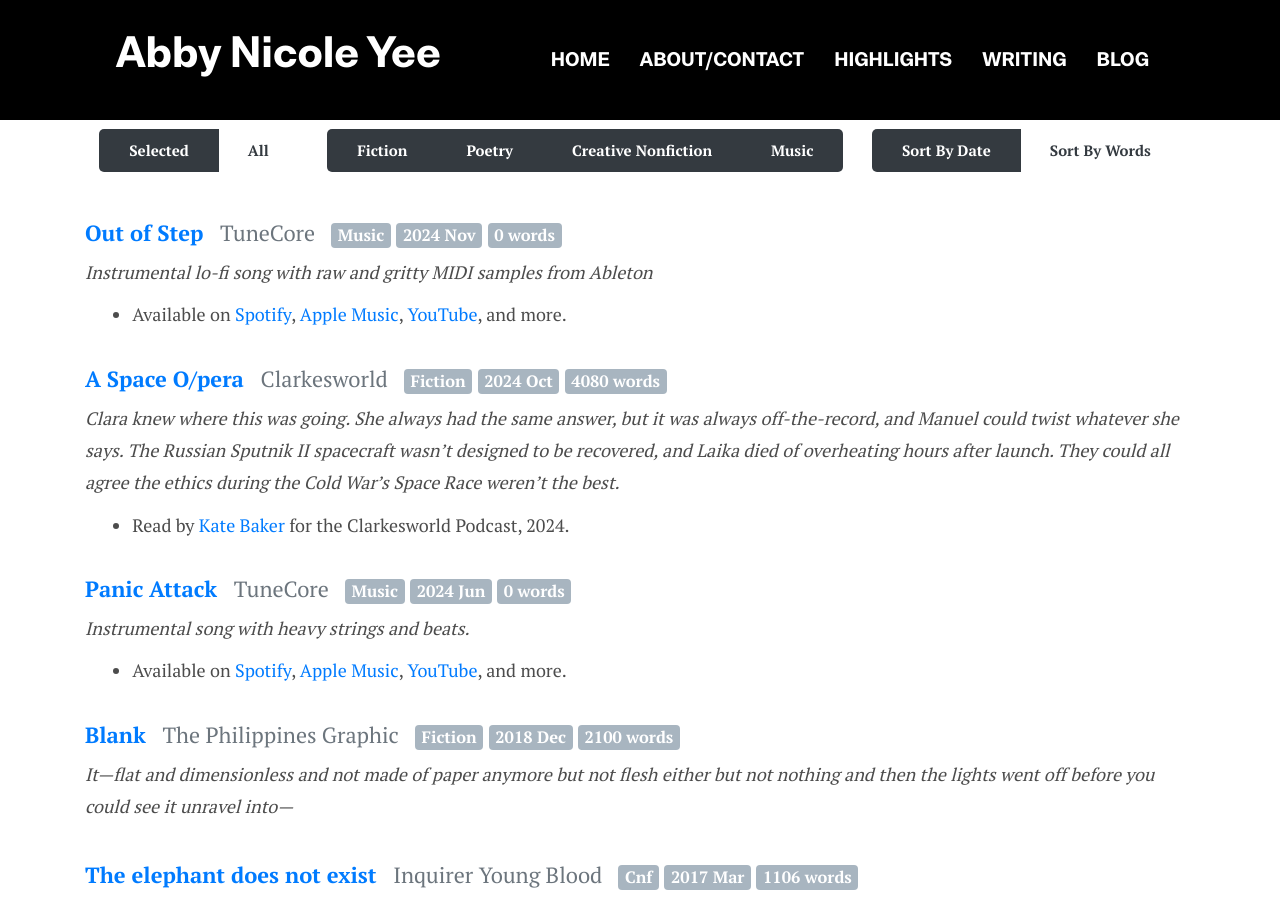
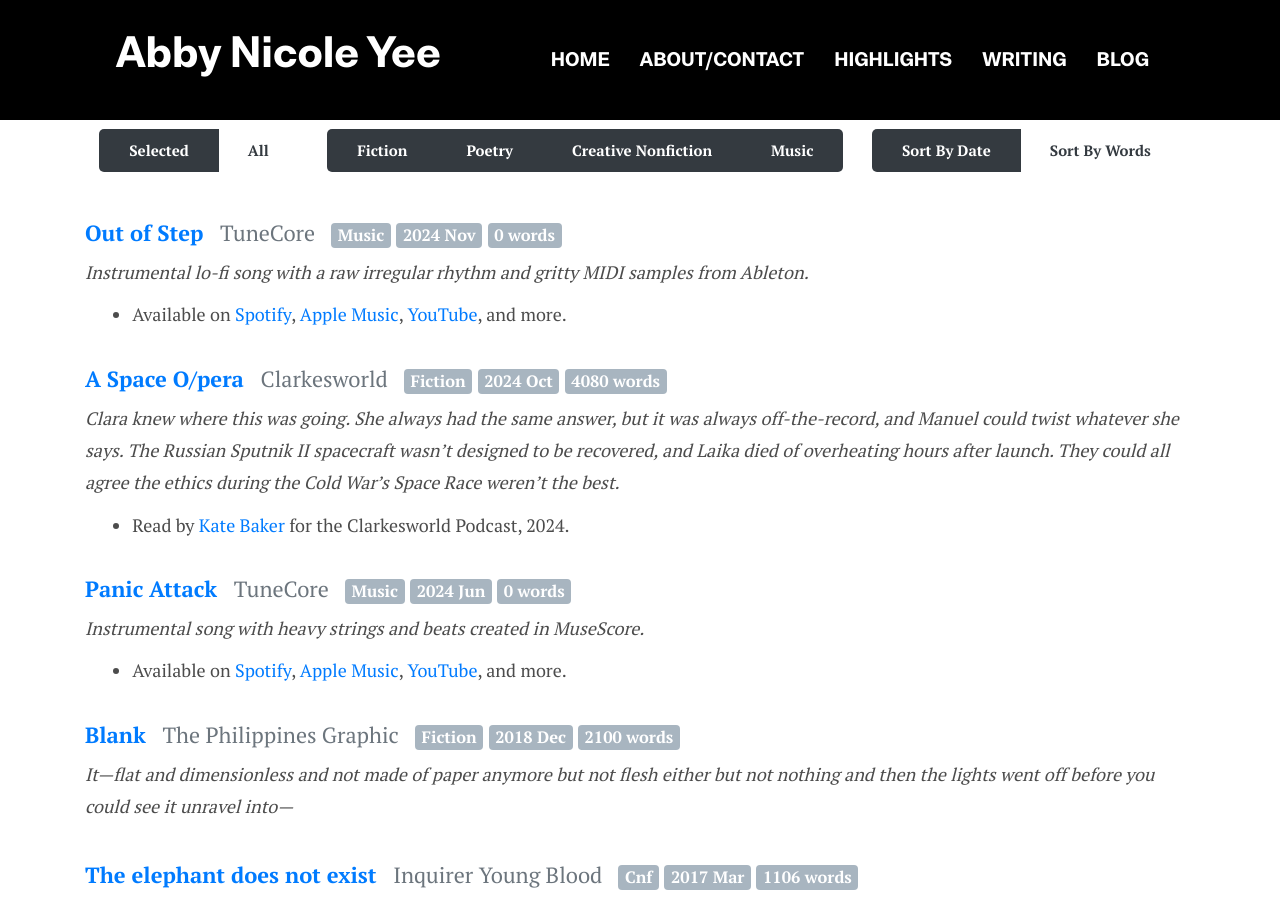
Before and after one commit to abbynicoleyee/abbynicoleyee.github.io, a Jekyll site: the page built from _pages/writing.html, in a window 1280 px wide and 900 px high, scrolled down 517 px. Built offline with Jekyll 4.4.1, drawn with Linux system fonts in a browser that asks for light colours; grey boxes are pictures that could not be loaded.

Commit message:
Update settings.yml

```diff
--- a/_data/settings.yml
+++ b/_data/settings.yml
@@ -69,7 +69,7 @@ writing-items:
   words: 4080
   notes:
       - Read by [Kate Baker](https://clarkesworldmagazine.com/audio_10_24/) for the Clarkesworld Podcast, 2024.
-- quote: Instrumental song with heavy strings and beats.
+- quote: Instrumental song with heavy strings and beats created in MuseScore.
   date: '2024-06-10'
   item-types:
   - type: music
@@ -89,7 +89,7 @@ writing-items:
   name: Blank
   publisher: The Philippines Graphic
   words: 2100
-- quote: Instrumental lo-fi song with raw and gritty MIDI samples from Ableton
+- quote: Instrumental lo-fi song with a raw irregular rhythm and gritty MIDI samples from Ableton.
   date: '2024-11-30'
   item-types:
   - type: music
```
